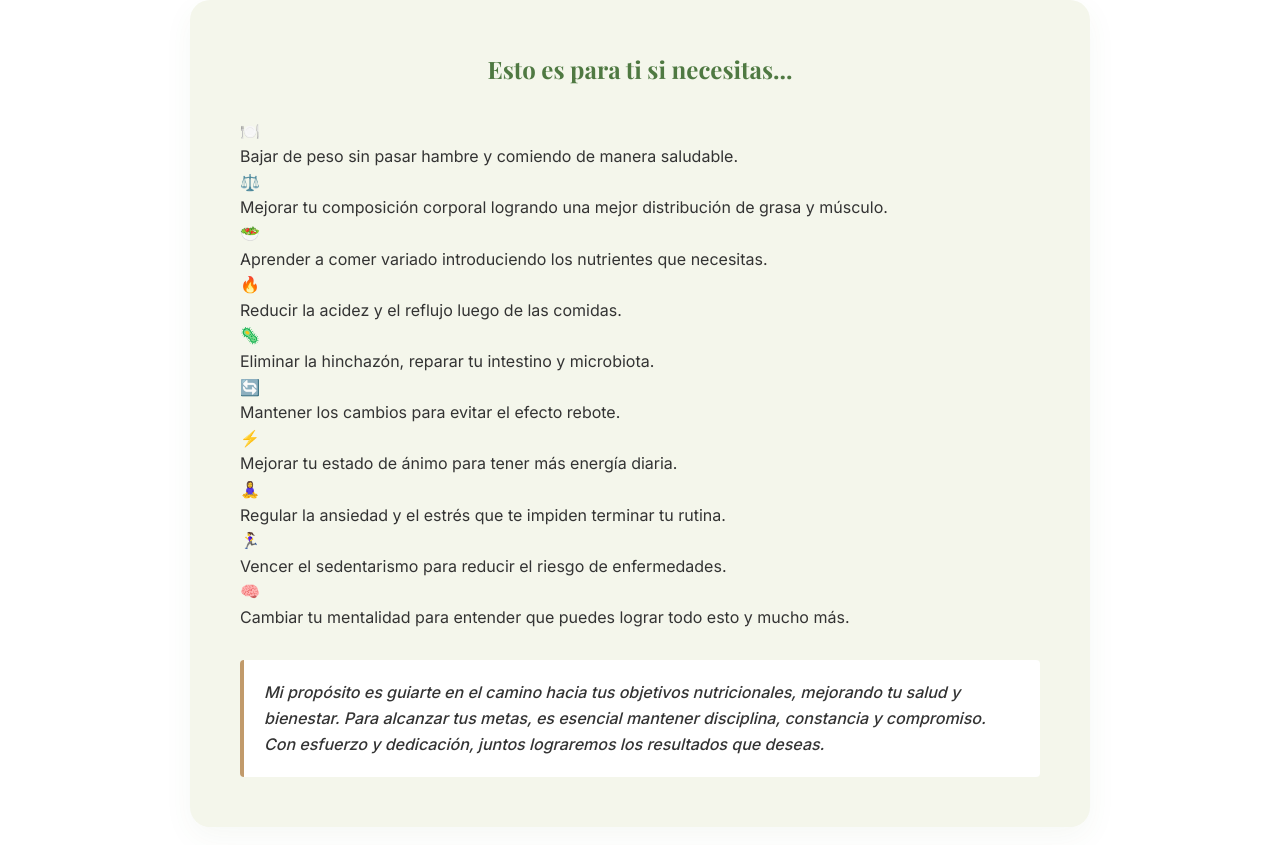
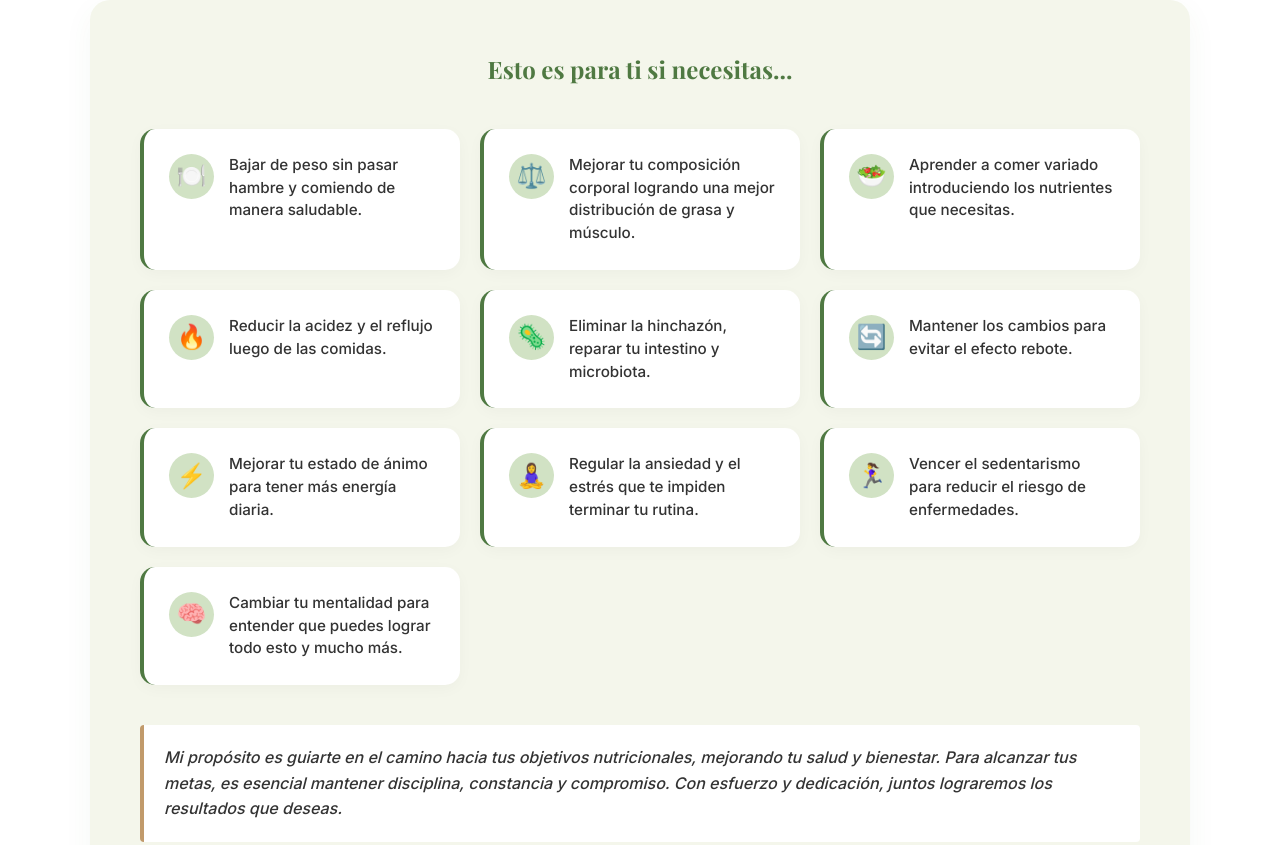
Before and after one commit to juanocampo776/nutricionista_angelica_paredes, a plain HTML site: page ANGELICA PAREDES NUTRICIONISTA/index.html in a window 1280 px wide. Shown: the part 1085-1930 px from the top of the page. Drawn offline with nearby package versions, Linux system fonts and the light colour scheme; a web font is replaced by a local one.

Commit message:
Add files via upload

```diff
--- a/ANGELICA PAREDES NUTRICIONISTA/style.css
+++ b/ANGELICA PAREDES NUTRICIONISTA/style.css
@@ -272,6 +272,14 @@ nav {
     margin-bottom: 40px;
 }
 
+.highlight-text {
+    background: linear-gradient(120deg, var(--secondary-color) 0%, var(--secondary-color) 100%);
+    background-repeat: no-repeat;
+    background-size: 100% 70%;
+    background-position: 0 92%;
+    padding: 0 4px;
+}
+
 .hero-btns {
     display: flex;
     gap: 20px;
@@ -423,7 +431,7 @@ nav {
 }
 
 .who-wrapper {
-    max-width: 900px;
+    max-width: 1100px;
     margin: 0 auto;
     background: #f4f6eb;
     padding: 50px;
@@ -437,8 +445,51 @@ nav {
     text-align: center;
 }
 
-.who-text .check-list li {
-    font-weight: 400;
+.needs-grid {
+    display: grid;
+    grid-template-columns: repeat(auto-fit, minmax(280px, 1fr));
+    gap: 20px;
+    margin: 40px 0;
+}
+
+.need-card {
+    background: var(--white);
+    padding: 25px;
+    border-radius: 15px;
+    box-shadow: 0 4px 15px rgba(0, 0, 0, 0.03);
+    transition: var(--transition);
+    border-left: 4px solid var(--primary-color);
+    display: flex;
+    align-items: flex-start;
+    gap: 15px;
+    cursor: default;
+}
+
+.need-card:hover {
+    transform: translateY(-5px);
+    box-shadow: 0 12px 25px rgba(0, 0, 0, 0.08);
+    border-left-color: var(--accent-color);
+}
+
+.need-icon {
+    font-size: 1.5rem;
+    color: var(--primary-color);
+    background: var(--secondary-color);
+    width: 45px;
+    height: 45px;
+    display: flex;
+    align-items: center;
+    justify-content: center;
+    border-radius: 50%;
+    flex-shrink: 0;
+}
+
+.need-card p {
+    margin: 0;
+    font-size: 0.95rem;
+    color: var(--text-color);
+    line-height: 1.5;
+    font-weight: 500;
 }
 
 .mission-text {
```
Also changed, not shown: ANGELICA PAREDES NUTRICIONISTA/FOTO ANGELICA PAREDES 2.jpeg.
